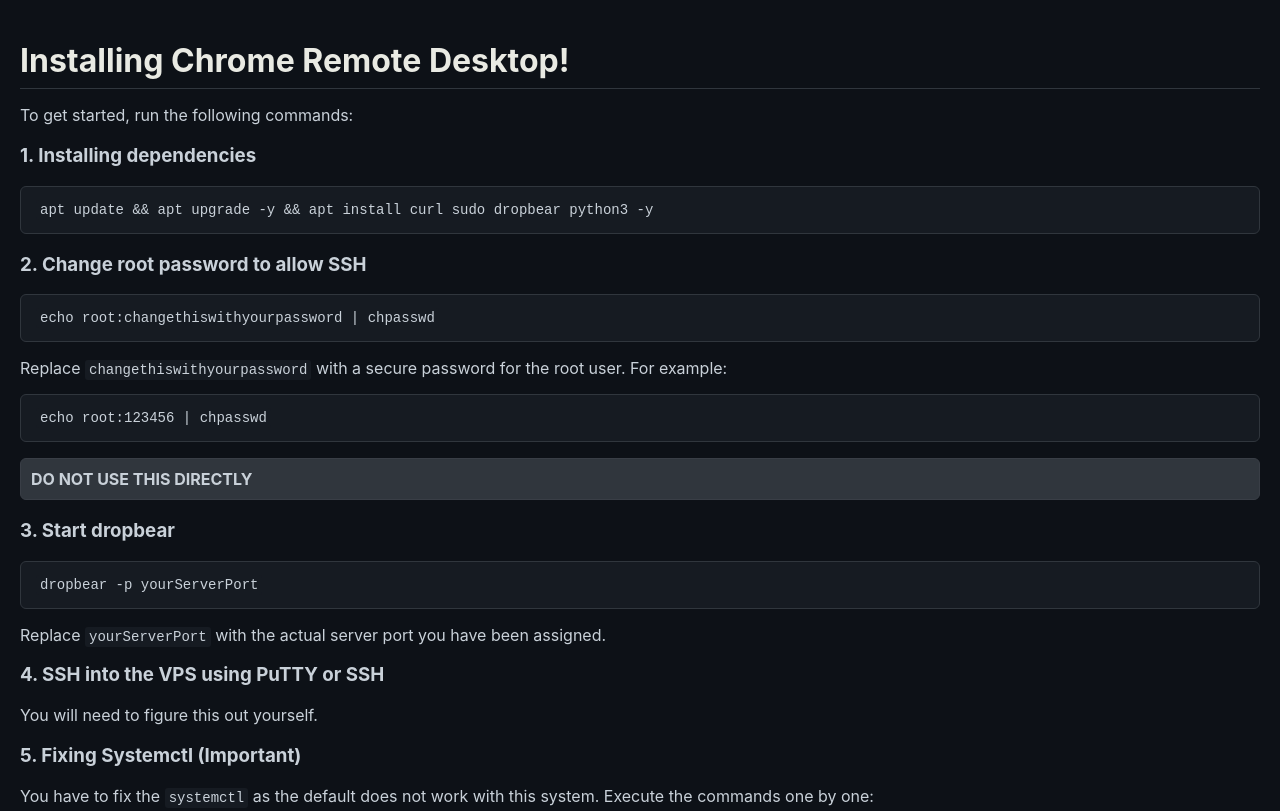
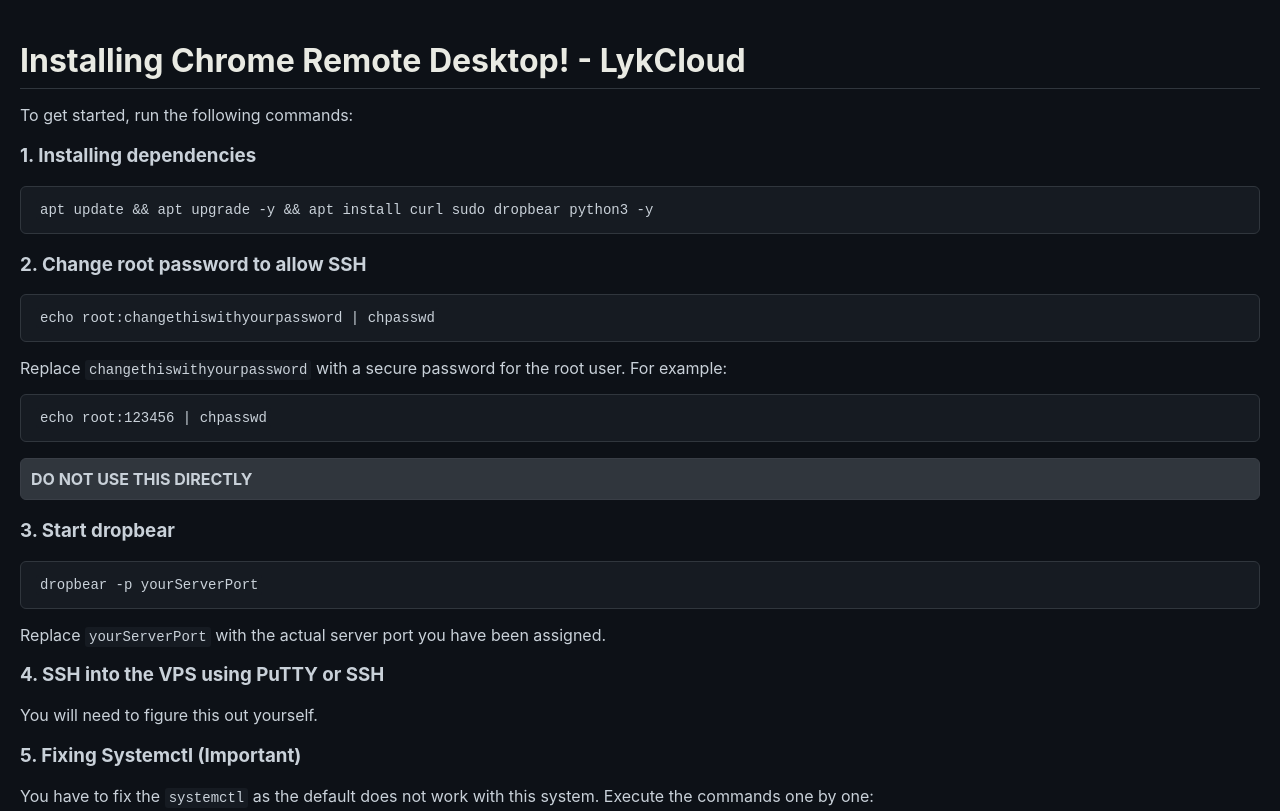
Before and after one commit to FreeCode911/tutorial, a plain HTML site: page Chrome Remote Desktop/index.html in a window 1280 px wide. Shown: the top 811 px of the page. Drawn offline with Linux system fonts and the light colour scheme.

Commit message:
Update index.html

```diff
--- a/Chrome Remote Desktop/index.html
+++ b/Chrome Remote Desktop/index.html
@@ -57,7 +57,7 @@
 </head>
 <body>
     <div class="container">
-        <h1>Installing Chrome Remote Desktop!</h1>
+        <h1>Installing Chrome Remote Desktop! - LykCloud</h1>
         <p>To get started, run the following commands:</p>
 
         <h3>1. Installing dependencies</h3>
```
